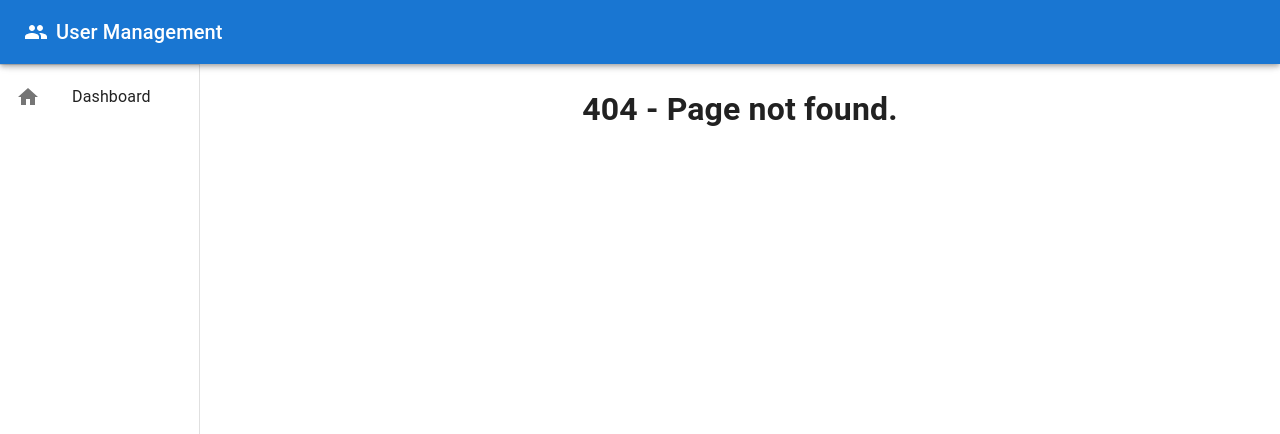
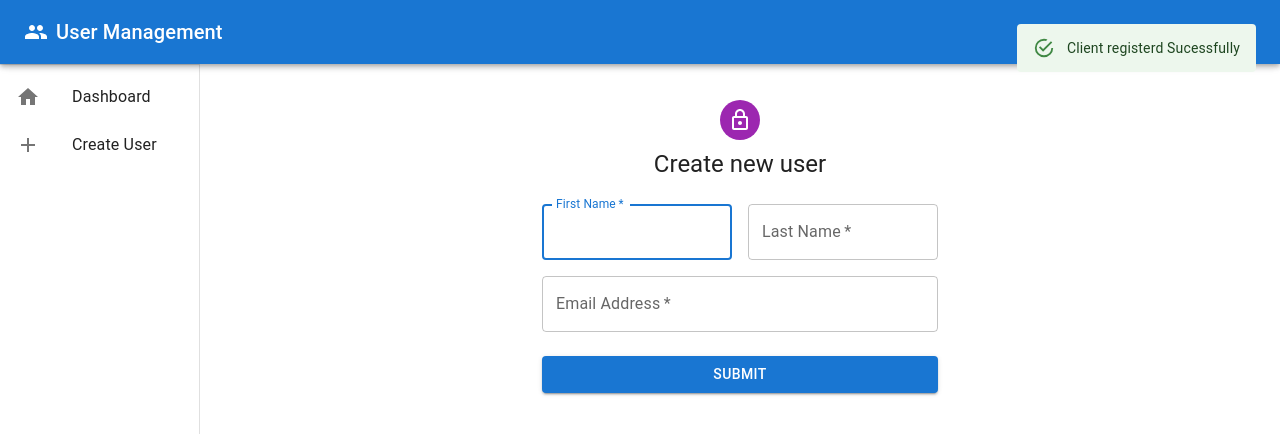
Before and after one commit to ky213/user-management, a React (Create React App) app: page /dashboard/new-user in a window 1280 px wide. Before the commit this address had no page. Shown: the top 434 px of the page. Built offline with nearby package versions, Linux system fonts and the light colour scheme.

Commit message:
added page and route

```diff
--- a/package.json
+++ b/package.json
@@ -18,6 +18,7 @@
     "@types/react-dom": "^18.2.17",
     "react": "^18.2.0",
     "react-dom": "^18.2.0",
+    "react-hook-form": "^7.48.2",
     "react-redux": "^8.1.3",
     "react-router-dom": "^6.20.0",
     "react-scripts": "5.0.1",
--- a/src/config/routes.tsx
+++ b/src/config/routes.tsx
@@ -4,6 +4,7 @@ import { createBrowserRouter } from "react-router-dom";
 import { ErrorBoundary } from "src/components";
 import { MainLayout, DashboardLayout } from "src/layouts";
 import { HomePage, Dashboard, NotFound, UserProfile } from "src/pages";
+import CreateUserPage from "src/pages/CreateUser";
 
 export const router = createBrowserRouter([
   {
@@ -25,6 +26,11 @@ export const router = createBrowserRouter([
             errorElement: <ErrorBoundary />,
           },
           {
+            path: "/dashboard/new-user",
+            Component: CreateUserPage,
+            errorElement: <ErrorBoundary />,
+          },
+          {
             path: "/dashboard/user/:id",
             Component: UserProfile,
             errorElement: <ErrorBoundary />,
--- a/src/data/store/reducers/users.ts
+++ b/src/data/store/reducers/users.ts
@@ -1,4 +1,4 @@
-import { createSlice } from "@reduxjs/toolkit";
+import { PayloadAction, createSlice } from "@reduxjs/toolkit";
 
 import { api } from "src/data/api";
 import type { IRootState } from "..";
@@ -11,7 +11,11 @@ type IUsersState = {
 const slice = createSlice({
   name: "users",
   initialState: { list: [] } as IUsersState,
-  reducers: {},
+  reducers: {
+    createUser: (state, { payload }: PayloadAction<IUser>) => {
+      state.list.unshift(payload);
+    },
+  },
   extraReducers: (builder) => {
     builder.addMatcher(api.endpoints.getUsers.matchFulfilled, (state, { payload }) => {
       state.list = payload.results;
@@ -21,4 +25,4 @@ const slice = createSlice({
 
 export default slice.reducer;
 
-export const selectUsersList = (state: IRootState) => state.users.list;
+export const { createUser } = slice.actions;
--- a/src/layouts/DashboardLayout.tsx
+++ b/src/layouts/DashboardLayout.tsx
@@ -12,6 +12,7 @@ import ListItemButton from "@mui/material/ListItemButton";
 import ListItemIcon from "@mui/material/ListItemIcon";
 import ListItemText from "@mui/material/ListItemText";
 import HomeIcon from "@mui/icons-material/Home";
+import AddIcon from "@mui/icons-material/Add";
 import MenuIcon from "@mui/icons-material/Menu";
 import { useState } from "react";
 
@@ -52,6 +53,14 @@ export default function DashboardLayout() {
                 <ListItemText primary={"Dashboard"} />
               </ListItemButton>
             </ListItem>
+            <ListItem disablePadding onClick={() => goTo("/dashboard/new-user")}>
+              <ListItemButton>
+                <ListItemIcon>
+                  <AddIcon />
+                </ListItemIcon>
+                <ListItemText primary={"Create User"} />
+              </ListItemButton>
+            </ListItem>
           </List>
         </Box>
       </Drawer>
--- /dev/null
+++ b/src/pages/CreateUser.tsx
@@ -0,0 +1,122 @@
+import React, { useEffect, useState } from "react";
+import { LockOutlined } from "@mui/icons-material";
+import { useForm } from "react-hook-form";
+import { useNavigate } from "react-router-dom";
+import {
+  Container,
+  Grid,
+  Box,
+  Avatar,
+  Typography,
+  TextField,
+  Button,
+  Link,
+  FormControlLabel,
+  Checkbox,
+  Select,
+  FormControl,
+  FormHelperText,
+  MenuItem,
+  Alert,
+  LinearProgress,
+  Snackbar,
+  InputLabel,
+} from "@mui/material";
+
+import { IUser } from "src/data/types";
+import { createUser } from "src/data/store/reducers/users";
+
+export interface IRegisterPageProps {}
+
+const CreateUserPage = () => {
+  const gotTo = useNavigate();
+  const {
+    register: registerField,
+    handleSubmit,
+    formState: { errors: fieldErrors, touchedFields },
+  } = useForm<IUser>();
+
+  const onSubmit = async (newUser: IUser) => {
+    try {
+      createUser(newUser);
+    } catch (error) {
+      console.log(error);
+    }
+  };
+
+  return (
+    <Container component="main" maxWidth="xs">
+      {<LinearProgress />}
+      <Box
+        sx={{
+          marginTop: 8,
+          display: "flex",
+          flexDirection: "column",
+          alignItems: "center",
+        }}
+      >
+        <Snackbar open={Boolean(true)} autoHideDuration={6000} anchorOrigin={{ vertical: "top", horizontal: "right" }}>
+          <Alert severity="success" sx={{ width: "100%" }}>
+            Client registerd Sucessfully
+          </Alert>
+        </Snackbar>
+        {
+          //@ts-ignore
+          //   <Alert severity="error">{error?.data?.message}</Alert>
+        }
+        <Avatar sx={{ m: 1, bgcolor: "secondary.main" }}>
+          <LockOutlined />
+        </Avatar>
+        <Typography component="h1" variant="h5">
+          Create new user
+        </Typography>
+        <Box component="form" noValidate onSubmit={handleSubmit(onSubmit)} sx={{ mt: 3 }}>
+          <Grid container spacing={2}>
+            <Grid item xs={12} sm={6}>
+              <TextField
+                autoComplete="given-name"
+                required
+                fullWidth
+                id="firstName"
+                label="First Name"
+                autoFocus
+                {...registerField("name.first", { required: true })}
+                error={Boolean(fieldErrors.name?.first)}
+                helperText={Boolean(fieldErrors.name?.first) && "This field is required"}
+              />
+            </Grid>
+            <Grid item xs={12} sm={6}>
+              <TextField
+                required
+                fullWidth
+                id="lastName"
+                label="Last Name"
+                autoComplete="family-name"
+                {...registerField("name.last", { required: true })}
+                error={Boolean(fieldErrors.name?.last)}
+                helperText={Boolean(fieldErrors.name?.last) && "This field is required"}
+              />
+            </Grid>
+            <Grid item xs={12}>
+              <TextField
+                required
+                fullWidth
+                id="email"
+                label="Email Address"
+                autoComplete="email"
+                {...registerField("email", { pattern: /^\S+@\S+\.\S+$/g })}
+                error={Boolean(fieldErrors.email)}
+                helperText={Boolean(fieldErrors.email) && "Must be a valid email address."}
+              />
+            </Grid>
+          </Grid>
+          <Button type="submit" fullWidth variant="contained" sx={{ mt: 3, mb: 2 }}>
+            Submit
+          </Button>
+        </Box>
+      </Box>
+    </Container>
+  );
+};
+
+export default CreateUserPage;
```
Also changed, not shown: 1 other file (tests, documents, lock files or other folders).
